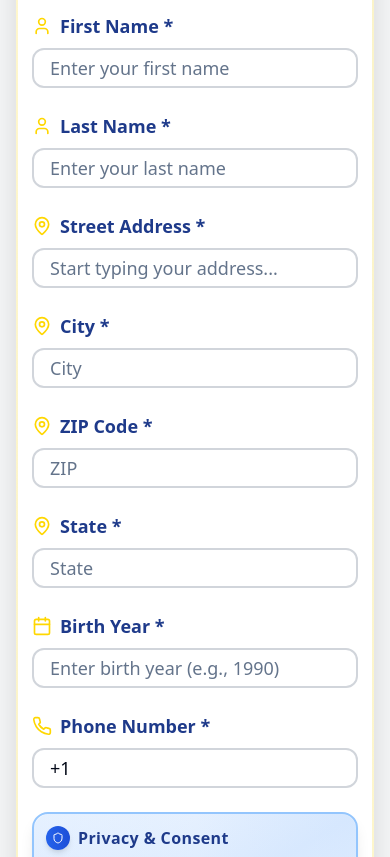
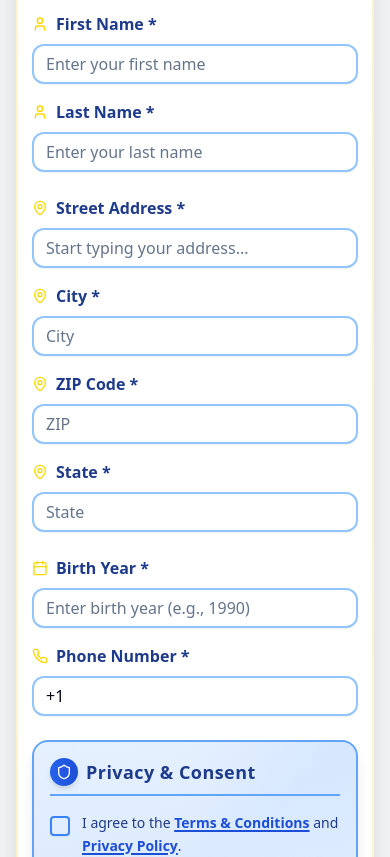
Before and after one commit to imperial583121/golden-years-sweepstakes-entry, a React (Vite) app: page / in a window 390 px wide. Shown: the part 960-1817 px from the top of the page. Built offline with nearby package versions, Linux system fonts and the light colour scheme.

Commit message:
feat: Improve form input styling and responsiveness
Enhanced the styling of all form input fields (name, city, zip, etc.) with borders, bold text, and improved mobile responsiveness.

```diff
--- a/src/components/AddressAutocomplete.tsx
+++ b/src/components/AddressAutocomplete.tsx
@@ -139,12 +139,13 @@ const AddressAutocomplete: React.FC<AddressAutocompleteProps> = ({ formData, onA
   }, []);
 
   return (
-    <div className="space-y-6">
+    <div className="space-y-4 md:space-y-6">
       <div className="relative w-full">
-        <Label htmlFor="streetAddress" className="text-lg font-semibold text-sweepstakes-navy mb-2 block flex items-center gap-2">
-          <MapPin className="w-5 h-5 text-sweepstakes-gold" />
-          Street Address *
+        <Label htmlFor="streetAddress" className="text-base md:text-lg font-bold text-sweepstakes-navy mb-2 flex items-center gap-2">
+          <MapPin className="w-4 h-4 md:w-5 md:h-5 text-sweepstakes-gold flex-shrink-0" />
+          <span className="break-words">Street Address *</span>
         </Label>
+        <div className="relative">
           <Input
             ref={inputRef}
             id="streetAddress"
@@ -154,19 +155,20 @@ const AddressAutocomplete: React.FC<AddressAutocompleteProps> = ({ formData, onA
             onChange={handleInputChange}
             placeholder="Start typing your address..."
             autoComplete="street-address"
-          className="text-lg p-4 border-2 border-gray-300 focus:border-sweepstakes-gold rounded-xl transition-all duration-300 hover:border-sweepstakes-gold/50"
+            className="text-base md:text-lg p-3 md:p-4 border-2 border-blue-300 focus:border-blue-500 rounded-xl transition-all duration-300 hover:border-blue-400 bg-white shadow-sm focus:shadow-md"
             required
           />
+        </div>
 
         {showSuggestions && suggestions.length > 0 && (
           <div
             ref={dropdownRef}
-            className="absolute top-full left-0 right-0 bg-white border-2 border-gray-300 rounded-xl shadow-xl z-50 max-h-60 overflow-y-auto mt-1"
+            className="absolute top-full left-0 right-0 bg-white border-2 border-blue-300 rounded-xl shadow-xl z-50 max-h-60 overflow-y-auto mt-1"
           >
             {suggestions.map((suggestion, index) => (
               <div
                 key={index}
-                className="p-3 hover:bg-gray-50 cursor-pointer border-b border-gray-100 last:border-b-0 transition-colors"
+                className="p-3 hover:bg-blue-50 cursor-pointer border-b border-blue-100 last:border-b-0 transition-colors"
                 onClick={() => handleSuggestionClick(suggestion)}
               >
                 <div className="text-sm font-medium text-sweepstakes-navy">
@@ -178,18 +180,19 @@ const AddressAutocomplete: React.FC<AddressAutocompleteProps> = ({ formData, onA
         )}
 
         {isLoading && (
-          <div className="absolute top-full left-0 right-0 bg-white border-2 border-gray-300 rounded-xl shadow-xl z-50 p-3 mt-1">
+          <div className="absolute top-full left-0 right-0 bg-white border-2 border-blue-300 rounded-xl shadow-xl z-50 p-3 mt-1">
             <div className="text-sm text-sweepstakes-navy text-center">Loading suggestions...</div>
           </div>
         )}
       </div>
 
-      <div className="grid grid-cols-1 md:grid-cols-2 gap-6">
-        <div>
-          <Label htmlFor="city" className="text-lg font-semibold text-sweepstakes-navy mb-2 block flex items-center gap-2">
-            <MapPin className="w-5 h-5 text-sweepstakes-gold" />
-            City *
+      <div className="grid grid-cols-1 md:grid-cols-2 gap-4 md:gap-6">
+        <div className="space-y-2">
+          <Label htmlFor="city" className="text-base md:text-lg font-bold text-sweepstakes-navy flex items-center gap-2">
+            <MapPin className="w-4 h-4 md:w-5 md:h-5 text-sweepstakes-gold flex-shrink-0" />
+            <span className="break-words">City *</span>
           </Label>
+          <div className="relative">
             <Input
               id="city"
               name="city"
@@ -198,16 +201,18 @@ const AddressAutocomplete: React.FC<AddressAutocompleteProps> = ({ formData, onA
               onChange={(e) => onAddressChange('city', e.target.value)}
               placeholder="City"
               autoComplete="address-level2"
-            className="text-lg p-4 border-2 border-gray-300 focus:border-sweepstakes-gold rounded-xl transition-all duration-300 hover:border-sweepstakes-gold/50"
+              className="text-base md:text-lg p-3 md:p-4 border-2 border-blue-300 focus:border-blue-500 rounded-xl transition-all duration-300 hover:border-blue-400 bg-white shadow-sm focus:shadow-md"
               required
             />
           </div>
+        </div>
 
-        <div>
-          <Label htmlFor="postcode" className="text-lg font-semibold text-sweepstakes-navy mb-2 block flex items-center gap-2">
-            <MapPin className="w-5 h-5 text-sweepstakes-gold" />
-            ZIP Code *
+        <div className="space-y-2">
+          <Label htmlFor="postcode" className="text-base md:text-lg font-bold text-sweepstakes-navy flex items-center gap-2">
+            <MapPin className="w-4 h-4 md:w-5 md:h-5 text-sweepstakes-gold flex-shrink-0" />
+            <span className="break-words">ZIP Code *</span>
           </Label>
+          <div className="relative">
             <Input
               id="postcode"
               name="postcode"
@@ -217,18 +222,20 @@ const AddressAutocomplete: React.FC<AddressAutocompleteProps> = ({ formData, onA
               placeholder="ZIP"
               autoComplete="postal-code"
               pattern="[0-9]{5}(-[0-9]{4})?"
-            className="text-lg p-4 border-2 border-gray-300 focus:border-sweepstakes-gold rounded-xl transition-all duration-300 hover:border-sweepstakes-gold/50"
+              className="text-base md:text-lg p-3 md:p-4 border-2 border-blue-300 focus:border-blue-500 rounded-xl transition-all duration-300 hover:border-blue-400 bg-white shadow-sm focus:shadow-md"
               maxLength={5}
               required
             />
           </div>
         </div>
+      </div>
 
-      <div>
-        <Label htmlFor="state" className="text-lg font-semibold text-sweepstakes-navy mb-2 block flex items-center gap-2">
-          <MapPin className="w-5 h-5 text-sweepstakes-gold" />
-          State *
+      <div className="space-y-2">
+        <Label htmlFor="state" className="text-base md:text-lg font-bold text-sweepstakes-navy flex items-center gap-2">
+          <MapPin className="w-4 h-4 md:w-5 md:h-5 text-sweepstakes-gold flex-shrink-0" />
+          <span className="break-words">State *</span>
         </Label>
+        <div className="relative">
           <Input
             id="state"
             name="state"
@@ -237,9 +244,10 @@ const AddressAutocomplete: React.FC<AddressAutocompleteProps> = ({ formData, onA
             onChange={(e) => onAddressChange('state', e.target.value)}
             placeholder="State"
             autoComplete="address-level1"
-          className="text-lg p-4 border-2 border-gray-300 focus:border-sweepstakes-gold rounded-xl transition-all duration-300 hover:border-sweepstakes-gold/50"
+            className="text-base md:text-lg p-3 md:p-4 border-2 border-blue-300 focus:border-blue-500 rounded-xl transition-all duration-300 hover:border-blue-400 bg-white shadow-sm focus:shadow-md"
             required
           />
+        </div>
       </div>
     </div>
   );
--- a/src/components/EntryForm.tsx
+++ b/src/components/EntryForm.tsx
@@ -1,3 +1,4 @@
+
 import React, { useState } from 'react';
 import { Button } from '@/components/ui/button';
 import { Input } from '@/components/ui/input';
@@ -167,41 +168,46 @@ const EntryForm = () => {
             <CardContent className="p-4 md:p-8 relative z-10">
               <form onSubmit={handleSubmit} className="space-y-6">
                 {/* First Name and Last Name in same row */}
-                <div className="grid grid-cols-1 md:grid-cols-2 gap-6">
-                  <div>
-                    <Label htmlFor="firstName" className="text-lg font-semibold text-sweepstakes-navy mb-2 block flex items-center gap-2">
-                      <User className="w-5 h-5 text-sweepstakes-gold" />
-                      First Name *
+                <div className="grid grid-cols-1 md:grid-cols-2 gap-4 md:gap-6">
+                  <div className="space-y-2">
+                    <Label htmlFor="firstName" className="text-base md:text-lg font-bold text-sweepstakes-navy flex items-center gap-2">
+                      <User className="w-4 h-4 md:w-5 md:h-5 text-sweepstakes-gold flex-shrink-0" />
+                      <span className="break-words">First Name *</span>
                     </Label>
+                    <div className="relative">
                       <Input
                         id="firstName"
                         type="text"
                         required
                         value={formData.firstName}
                         onChange={(e) => handleInputChange('firstName', e.target.value)}
-                      className="text-lg p-4 border-2 border-gray-300 focus:border-sweepstakes-gold rounded-xl transition-all duration-300 hover:border-sweepstakes-gold/50"
+                        className="text-base md:text-lg p-3 md:p-4 border-2 border-blue-300 focus:border-blue-500 rounded-xl transition-all duration-300 hover:border-blue-400 bg-white shadow-sm focus:shadow-md"
                         placeholder="Enter your first name"
                       />
                     </div>
+                  </div>
 
-                  <div>
-                    <Label htmlFor="lastName" className="text-lg font-semibold text-sweepstakes-navy mb-2 block flex items-center gap-2">
-                      <User className="w-5 h-5 text-sweepstakes-gold" />
-                      Last Name *
+                  <div className="space-y-2">
+                    <Label htmlFor="lastName" className="text-base md:text-lg font-bold text-sweepstakes-navy flex items-center gap-2">
+                      <User className="w-4 h-4 md:w-5 md:h-5 text-sweepstakes-gold flex-shrink-0" />
+                      <span className="break-words">Last Name *</span>
                     </Label>
+                    <div className="relative">
                       <Input
                         id="lastName"
                         type="text"
                         required
                         value={formData.lastName}
                         onChange={(e) => handleInputChange('lastName', e.target.value)}
-                      className="text-lg p-4 border-2 border-gray-300 focus:border-sweepstakes-gold rounded-xl transition-all duration-300 hover:border-sweepstakes-gold/50"
+                        className="text-base md:text-lg p-3 md:p-4 border-2 border-blue-300 focus:border-blue-500 rounded-xl transition-all duration-300 hover:border-blue-400 bg-white shadow-sm focus:shadow-md"
                         placeholder="Enter your last name"
                       />
                     </div>
                   </div>
+                </div>
 
-                {/* Address Autocomplete Component */}
+                {/* Address Autocomplete Component with enhanced styling */}
+                <div className="space-y-4 md:space-y-6">
                   <AddressAutocomplete
                     formData={{
                       streetAddress: formData.streetAddress,
@@ -211,13 +217,15 @@ const EntryForm = () => {
                     }}
                     onAddressChange={handleAddressChange}
                   />
+                </div>
 
-                <div className="grid grid-cols-1 md:grid-cols-2 gap-6">
-                  <div>
-                    <Label htmlFor="birthYear" className="text-lg font-semibold text-sweepstakes-navy mb-2 block flex items-center gap-2">
-                      <Calendar className="w-5 h-5 text-sweepstakes-gold" />
-                      Birth Year *
+                <div className="grid grid-cols-1 md:grid-cols-2 gap-4 md:gap-6">
+                  <div className="space-y-2">
+                    <Label htmlFor="birthYear" className="text-base md:text-lg font-bold text-sweepstakes-navy flex items-center gap-2">
+                      <Calendar className="w-4 h-4 md:w-5 md:h-5 text-sweepstakes-gold flex-shrink-0" />
+                      <span className="break-words">Birth Year *</span>
                     </Label>
+                    <div className="relative">
                       <Input
                         id="birthYear"
                         type="number"
@@ -226,54 +234,57 @@ const EntryForm = () => {
                         max="2006"
                         value={formData.birthYear}
                         onChange={(e) => handleInputChange('birthYear', e.target.value)}
-                      className="text-lg p-4 border-2 border-gray-300 focus:border-sweepstakes-gold rounded-xl transition-all duration-300 hover:border-sweepstakes-gold/50"
+                        className="text-base md:text-lg p-3 md:p-4 border-2 border-blue-300 focus:border-blue-500 rounded-xl transition-all duration-300 hover:border-blue-400 bg-white shadow-sm focus:shadow-md"
                         placeholder="Enter birth year (e.g., 1990)"
                       />
                     </div>
+                  </div>
 
-                  <div>
-                    <Label htmlFor="phoneNumber" className="text-lg font-semibold text-sweepstakes-navy mb-2 block flex items-center gap-2">
-                      <Phone className="w-5 h-5 text-sweepstakes-gold" />
-                      Phone Number *
+                  <div className="space-y-2">
+                    <Label htmlFor="phoneNumber" className="text-base md:text-lg font-bold text-sweepstakes-navy flex items-center gap-2">
+                      <Phone className="w-4 h-4 md:w-5 md:h-5 text-sweepstakes-gold flex-shrink-0" />
+                      <span className="break-words">Phone Number *</span>
                     </Label>
+                    <div className="relative">
                       <Input
                         id="phoneNumber"
                         type="tel"
                         required
                         value={formData.phoneNumber}
                         onChange={(e) => handleInputChange('phoneNumber', e.target.value)}
-                      className="text-lg p-4 border-2 border-gray-300 focus:border-sweepstakes-gold rounded-xl transition-all duration-300 hover:border-sweepstakes-gold/50"
+                        className="text-base md:text-lg p-3 md:p-4 border-2 border-blue-300 focus:border-blue-500 rounded-xl transition-all duration-300 hover:border-blue-400 bg-white shadow-sm focus:shadow-md"
                         placeholder="+1 (555) 123-4567"
                       />
                     </div>
                   </div>
+                </div>
 
-                {/* Privacy & Consent Section */}
-                <div className="bg-gradient-to-br from-blue-50 via-blue-100 to-blue-50 p-3 md:p-6 rounded-2xl border-2 border-blue-300 shadow-lg relative overflow-hidden">
+                {/* Enhanced Privacy & Consent Section */}
+                <div className="bg-gradient-to-br from-blue-50 via-blue-100 to-blue-50 p-4 md:p-6 rounded-2xl border-2 border-blue-400 shadow-lg relative overflow-hidden">
                   {/* Decorative background pattern */}
                   <div className="absolute inset-0 bg-gradient-to-r from-blue-200/20 via-transparent to-blue-200/20 rounded-2xl"></div>
 
                   {/* Header */}
-                  <div className="flex items-center gap-2 md:gap-3 mb-3 md:mb-5 pb-2 md:pb-3 border-b-2 border-blue-300 relative z-10">
-                    <div className="bg-gradient-to-r from-blue-600 to-blue-700 p-1.5 md:p-2 rounded-full shadow-md">
-                      <Shield className="w-3 h-3 md:w-5 md:h-5 text-white" />
+                  <div className="flex items-center gap-2 md:gap-3 mb-4 md:mb-5 pb-2 md:pb-3 border-b-2 border-blue-400 relative z-10">
+                    <div className="bg-gradient-to-r from-blue-600 to-blue-700 p-1.5 md:p-2 rounded-full shadow-md flex-shrink-0">
+                      <Shield className="w-4 h-4 md:w-5 md:h-5 text-white" />
                     </div>
-                    <h3 className="text-base md:text-xl font-bold text-blue-900 tracking-wide">Privacy & Consent</h3>
+                    <h3 className="text-lg md:text-xl font-bold text-blue-900 tracking-wide break-words">Privacy & Consent</h3>
                   </div>
 
                   {/* Required Agreement Checkbox */}
-                  <div className="flex items-start gap-2 md:gap-4 relative z-10">
-                    <div className="flex-shrink-0 mt-0.5 md:mt-1">
+                  <div className="flex items-start gap-3 md:gap-4 relative z-10">
+                    <div className="flex-shrink-0 mt-1">
                       <Checkbox
                         id="agreement"
                         checked={agreed}
                         onCheckedChange={(checked) => setAgreed(checked as boolean)}
-                        className="h-4 w-4 md:h-5 md:w-5 border-2 border-blue-500 data-[state=checked]:bg-blue-600 data-[state=checked]:border-blue-600 rounded shadow-sm"
+                        className="h-5 w-5 md:h-6 md:w-6 border-2 border-blue-500 data-[state=checked]:bg-blue-600 data-[state=checked]:border-blue-600 rounded shadow-sm"
                       />
                     </div>
                     <div className="flex-1 min-w-0">
-                      <Label htmlFor="agreement" className="text-blue-900 font-medium text-xs md:text-sm leading-relaxed cursor-pointer block break-words">
-                        <span className="block mb-1">
+                      <Label htmlFor="agreement" className="text-blue-900 font-medium text-sm md:text-base leading-relaxed cursor-pointer block">
+                        <span className="block mb-2">
                           I agree to the{' '}
                           <Link
                             to="/official-rules"
@@ -300,13 +311,13 @@ const EntryForm = () => {
                   </div>
 
                   {/* Bottom accent line */}
-                  <div className="absolute bottom-0 left-1/2 transform -translate-x-1/2 w-3/4 h-0.5 bg-gradient-to-r from-transparent via-blue-400 to-transparent"></div>
+                  <div className="absolute bottom-0 left-1/2 transform -translate-x-1/2 w-3/4 h-0.5 bg-gradient-to-r from-transparent via-blue-500 to-transparent"></div>
                 </div>
 
                 <Button
                   type="submit"
                   disabled={isSubmitting}
-                  className="w-full bg-gradient-to-r from-yellow-400 via-yellow-500 to-yellow-600 hover:from-yellow-500 hover:to-yellow-400 text-blue-900 font-bold text-xl py-6 rounded-2xl shadow-2xl transform transition-all duration-300 hover:scale-105 hover:shadow-3xl border-2 border-yellow-600 disabled:opacity-50 disabled:cursor-not-allowed disabled:transform-none"
+                  className="w-full bg-gradient-to-r from-yellow-400 via-yellow-500 to-yellow-600 hover:from-yellow-500 hover:to-yellow-400 text-blue-900 font-bold text-lg md:text-xl py-4 md:py-6 rounded-2xl shadow-2xl transform transition-all duration-300 hover:scale-105 hover:shadow-3xl border-2 border-yellow-600 disabled:opacity-50 disabled:cursor-not-allowed disabled:transform-none"
                   style={{ textShadow: '1px 1px 2px rgba(0,0,0,0.3)' }}
                 >
                   {isSubmitting ? 'Submitting...' : 'Enter Sweepstakes Now'}
```
Lines whose indentation alone changed are shown as unchanged.
